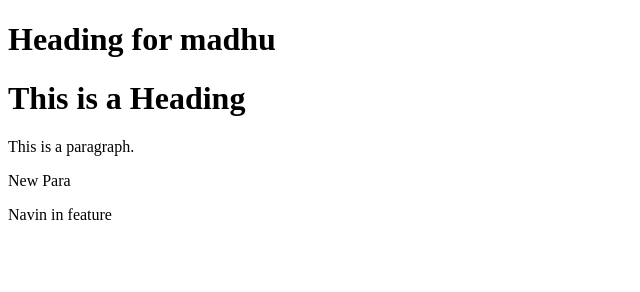
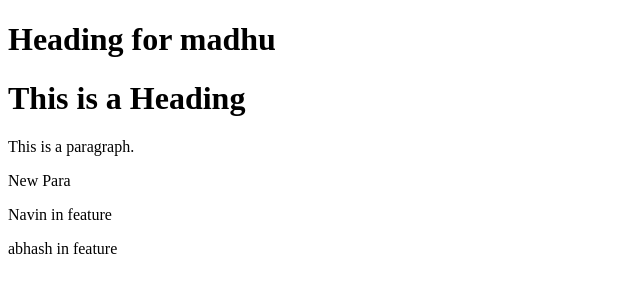
Before and after one commit to Navin01/TestMR, a plain HTML site: page index.html in a window 1280 px wide. Shown: the whole page, without its empty margins (0-640 px from the left). Drawn offline with Linux system fonts and the light colour scheme.

Commit message:
added abhash para in feature

```diff
--- a/index.html
+++ b/index.html
@@ -9,6 +9,7 @@
 <p>This is a paragraph.</p>
 <p>New Para</p>
 <p>Navin in feature</p>
+<P>abhash in feature</P>
 
 
 </body>
```
